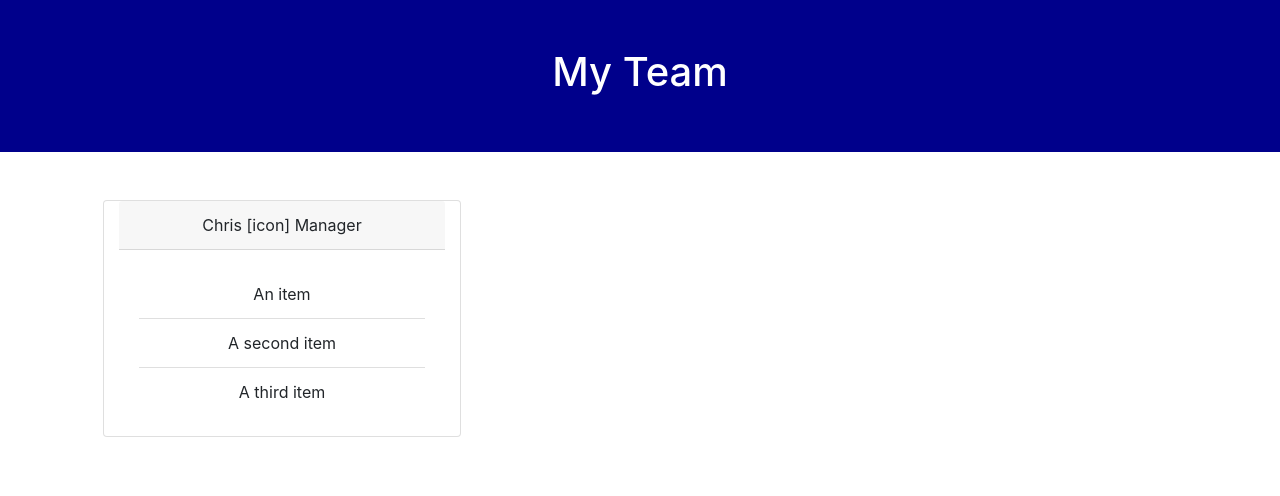
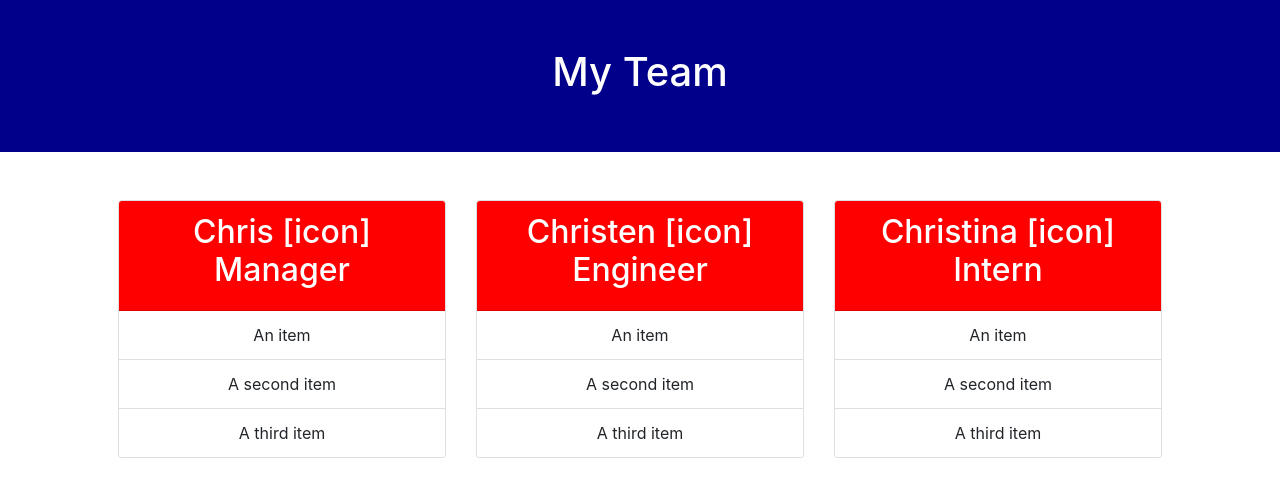
Before and after one commit to chrisgtr34/team-profile-generator, a website: page demo.html in a window 1280 px wide. Drawn offline with nearby package versions, Linux system fonts and the light colour scheme.

Commit message:
html layout update

```diff
--- a/demo.html
+++ b/demo.html
@@ -1,5 +1,6 @@
 <!doctype html>
 <html lang="en">
+
 <head>
     <!-- Required meta tags -->
     <meta charset="utf-8">
@@ -11,17 +12,18 @@
 
     <title>Team Profile Generator</title>
 </head>
+
 <body>
-    <header class= "container-fluid text-center p-5" style = "background-color:darkblue; color: white;">
+    <header class="container-fluid text-center p-5" style="background-color:darkblue; color: white;">
         <h1>My Team</h1>
     </header>
-    <main class = "container text-center p-5">
-        <section class = "row">
-            <article class="card col-md-4">
-                <div class="card-header">
-                    Chris [icon] Manager
+    <main class="container text-center p-5">
+        <section class="row">
+            <article class="col-md-4 ">
+                <div class="card">
+                    <div class="card-header" style="background-color: red; color:white;">
+                        <h2>Chris [icon] Manager</h2>
                     </div>
-                <div class="card-body">
                     <ul class="list-group list-group-flush">
                         <li class="list-group-item">An item</li>
                         <li class="list-group-item">A second item</li>
@@ -29,8 +31,39 @@
                     </ul>
                 </div>
             </article>
+            <article class="col-md-4 ">
+                <div class="card">
+                    <div class="card-header" style="background-color: red; color:white;">
+                        <h2>Christen [icon] Engineer</h2>
+                    </div>
+                    <ul class="list-group list-group-flush">
+                        <li class="list-group-item">An item</li>
+                        <li class="list-group-item">A second item</li>
+                        <li class="list-group-item">A third item</li>
+                    </ul>
+                </div>
+            </article>
+            <article class="col-md-4 ">
+                <div class="card">
+                    <div class="card-header" style="background-color: red; color:white;">
+                        <h2>Christina [icon] Intern</h2>
+                    </div>
+                    <ul class="list-group list-group-flush">
+                        <li class="list-group-item">An item</li>
+                        <li class="list-group-item">A second item</li>
+                        <li class="list-group-item">A third item</li>
+                    </ul>
+                </div>
+            </article>
+
+
+
+
+
+
         </section>
     </main>
 
 </body>
+
 </html>
```
Lines whose indentation alone changed are shown as unchanged.
